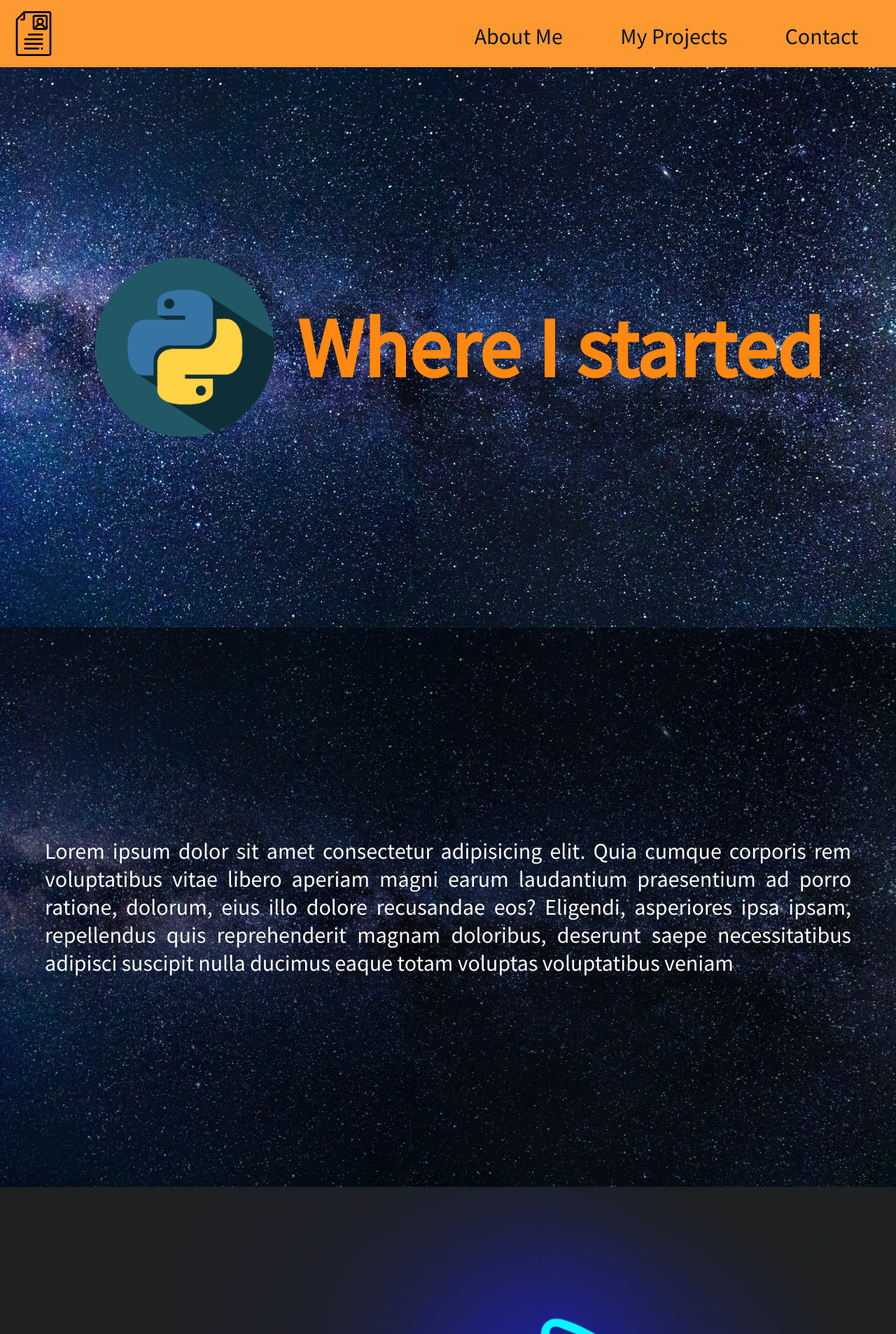
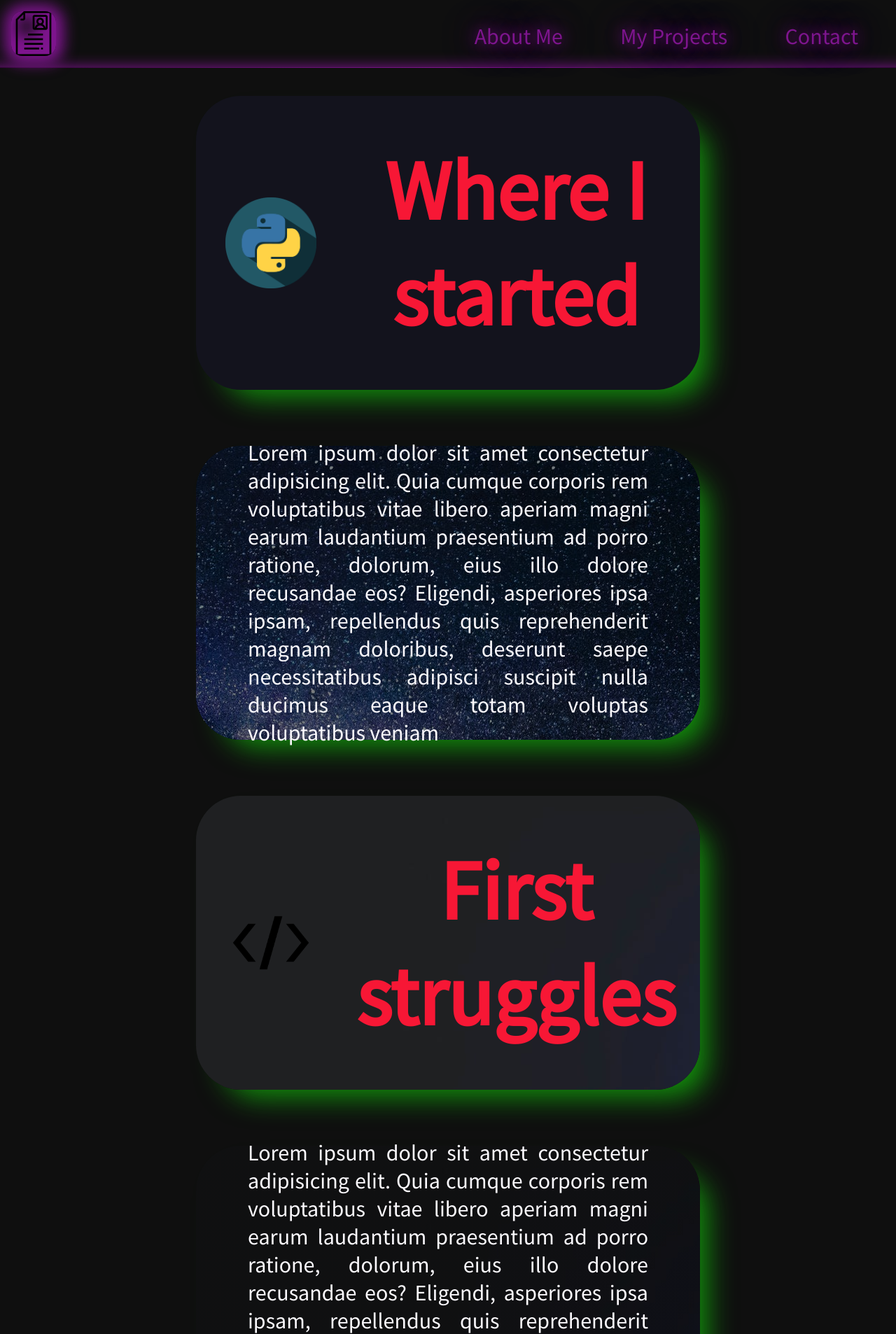
Before and after one commit to Ridgeso/MyCvSite, a Django app: page /about/ in a window 1280 px wide. Shown: the top 1906 px of the page at 70% size. Run offline with Django 3.2, Linux system fonts and the light colour scheme; data comes from the database, SQL or seed files in the repository; parts of the project's set-up code (start-up, migrations or seed data) failed here and were passed over.

Commit message:
it looks baaad

```diff
--- a/static/about/aboutstyle.css
+++ b/static/about/aboutstyle.css
@@ -1,24 +1,73 @@
 /* ^^^ about ^^^ */
+#about {
+    display: grid;
+    align-items: center;
+    justify-content: center;
+
+    background-color: #0F0F0F;
+}
+
+/* All componets */
+.my-past {
+    display: flex;
+    position:relative;
+
+    width: 700px;
+    height: 400px;
+    padding: 10px;
+    margin: 40px 30px;
+
+    align-items: center;
+    justify-content: center;
+
+    border-radius: 64px;
+    box-shadow: 25px 25px 40px -15px #13950C;
+    transition: all 0.2s ease-out;
+}
+
+.my-past:hover {
+    box-shadow: 0px 0px 40px 10px #13950C, 0px 0px 20px 5px #13950C inset;
+    transform: scale(1.01);
+}
+
+.picture {
+    background-size: cover;
+    background-repeat: no-repeat;
+    background-position: center;
+    background-attachment: fixed;
+}
+
+@media screen and (max-width: 877px) {
+    .my-past {
+        display: flex;
+        flex-wrap: wrap;
+    }
+}
+
 .my-text {
     padding: 64px;
     font-size: 32px;
-    color: #FAFCFA;
+    color: #FCFAFE;
     text-align: justify;
 }
 
-.about img {
-    width: 256px;
+#about img {
+    width: 130px;
     padding: 0px 32px;
     align-items: center;
 }
 
 /* ^^^ My Past 1 ^^^ */
+.page {
+    background-color: #13131d;
+}
+
 .page-1 {
     background: url("./space.jpeg");
 }
 
 .content-1 {
-    background: linear-gradient(rgba(0, 0, 0, 0.5), rgba(0, 0, 0, 0.5)), url("./space.jpeg");
+    background: linear-gradient(#00000080, #00000080), url("./space.jpeg");
 }
 
 /* ^^^ My Past 2 ^^^ */
@@ -27,7 +76,7 @@
 }
 
 .content-2 {
-    background: linear-gradient(rgba(0, 0, 0, 0.5), rgba(0, 0, 0, 0.5)), url("./inspiration.jpeg");
+    background: linear-gradient(#00000080, #00000080), url("./inspiration.jpeg");
 }
 
 /* ^^^ My Past 3 ^^^ */
@@ -36,7 +85,7 @@
 }
 
 .content-3 {
-    background: linear-gradient(rgba(0, 0, 0, 0.5), rgba(0, 0, 0, 0.5)), url("./code2.jpeg");
+    background: linear-gradient(#00000080, #00000080), url("./code2.jpeg");
     display: flex;
     flex-wrap: wrap;
 }
@@ -47,24 +96,28 @@
 
 /* - Skills Levels - */
 h3 {
-    color: #FF8811;
+    color: #F71735;
     font-size: 64px;
     margin: 0px
 }
 
 .my-skills {
+    display: block;
     position: relative;
+
     width: 100%;
-    height: 400px;
-    display: block;
-    padding: 32px;
-    margin: 32px;
+
+    padding: 0px;
+    margin: 0px;
 }
 
 .lang {
     position: relative;
     display: block;
-    height: 20%; /* <- Change this when add new skill */
+
+    padding: 0px;
+    margin-bottom: 40px;
+
     border-bottom: solid 6px #AEADF063;
 }
 
@@ -72,8 +125,7 @@ h3 {
     position: absolute;
     bottom: -6px;
     font-size: 28px;
-    /* border-bottom: solid 6px #AEADF0;     */
-    border-bottom: solid 6px #FF8811;
+    border-bottom: solid 6px #F71735;
 }
 
 .python {
@@ -95,25 +147,3 @@ h3 {
 .office {
     width: 60%;
 }
-
-/* All componets */
-.my-past {
-    display: flex;
-    height: 100vh;
-    align-items: center;
-    justify-content: center;
-}
-
-.picture {
-    background-size: cover;
-    background-repeat: no-repeat;
-    background-position: center;
-    background-attachment: fixed;
-}
-
-@media screen and (max-width: 877px) {
-    .my-past {
-        display: flex;
-        flex-wrap: wrap;
-    }
-}
--- a/static/basestyle.css
+++ b/static/basestyle.css
@@ -6,7 +6,7 @@
 body {
     margin: 0;
     padding: 0;
-    background: #FCFAEF;
+    background: #0F0F0F;
     color: #FCFAEF;
     font-family: "Source Sans Pro", sans-serif;
 }
@@ -27,31 +27,21 @@ body::-webkit-scrollbar-thumb {
 @keyframes scrollikon {
     0% { transform: scale(1.0) rotate(0deg); }
     25% { transform: scale(1.05) rotate(15deg); }
-    50% { transform: scale(1.1) rotate(-0); }
     75% { transform: scale(1.15) rotate(-15deg); }
     100% { transform: scale(1.2) rotate(0deg); }
-}
-
-@-moz-keyframes scrollikon {
+} @-moz-keyframes scrollikon {
     0% { transform: scale(1.0) rotate(0deg); }
     25% { transform: scale(1.05) rotate(15deg); }
-    50% { transform: scale(1.1) rotate(-0); }
     75% { transform: scale(1.15) rotate(-15deg); }
     100% { transform: scale(1.2) rotate(0deg); }
-}
-
-@-o-keyframes scrollikon {
+} @-o-keyframes scrollikon {
     0% { transform: scale(1.0) rotate(0deg); }
     25% { transform: scale(1.05) rotate(15deg); }
-    50% { transform: scale(1.1) rotate(-0); }
     75% { transform: scale(1.15) rotate(-15deg); }
     100% { transform: scale(1.2) rotate(0deg); }
-}
-
-@-webkit-keyframes scrollikon {
+} @-webkit-keyframes scrollikon {
     0% { transform: scale(1.0) rotate(0deg); }
     25% { transform: scale(1.05) rotate(15deg); }
-    50% { transform: scale(1.1) rotate(-0); }
     75% { transform: scale(1.15) rotate(-15deg); }
     100% { transform: scale(1.2) rotate(0deg); }
 }
@@ -63,13 +53,13 @@ body::-webkit-scrollbar-thumb {
     cursor: pointer;
 
     opacity: 0.0;
-    transition: opacity 0.3s ease-in-out;
-    -o-transition: opacity 0.3s ease-in-out;
-    -moz-transition: opacity 0.3s ease-in-out;
-    -webkit-transition: opacity 0.3s ease-in-out;
+    transition: all 0.3s ease-in-out;
+    -o-transition: all 0.3s ease-in-out;
+    -moz-transition: all 0.3s ease-in-out;
+    -webkit-transition: all 0.3s ease-in-out;
 
-    background: #FF8811;
-    border-radius: 100%;
+    background: #13950C;
+    border-radius: 50%;
 }
 
 #scroll.fade {
@@ -90,19 +80,16 @@ body::-webkit-scrollbar-thumb {
 }
 
 h1 {
-    /* display: flex;
-    justify-content: center;
-    align-items: center; */
     text-align: center;
 
-    color: #FF8811;
+    color: #F71735;
     font-size: 120px;
-    /* text-transform: capitalize; */
 }
 
 a {
     text-decoration: none;
-    color: #011627;
+    /* color: #011627; */
+    color: #7E158E;
     transition-duration: 0.25s;
     -o-transition-duration: 0.25s;
     -moz-transition-duration: 0.25;
@@ -110,13 +97,37 @@ a {
 }
 
 a:hover {
-    /* color: #08528f93; */
-    color: #03335A;
+    /* color: #03335A; */
+    color: #7E158E;
+}
+
+hr.top-line {
+    position: relative;
+    z-index: -10;
+
+    margin: 0px;
+    height: 1px;
+
+    border: none;
+    background-image: linear-gradient(to right, #320738, #7E158E, #320738);
+    box-shadow: 0px 20px 20px 20px #7E158E;
+}
+
+hr.bottom-line {
+    overflow: hidden;
+    position: relative;
+    z-index: -10;
+
+    margin: 0px;
+    height: 1px;
+
+    border: none;
+    background-image: linear-gradient(to right, #320738, #7E158E, #320738);
+    box-shadow: 0px -20px 20px 20px #7E158E;
 }
 
 /* ^^^ Top Bar ^^^ */
 #top-bar {
-    background: #FF8811DA;
     width: 100%;
     height: 96px;
     font-size: 32px;
@@ -130,7 +141,11 @@ a:hover {
 
 .logo {
     margin-left: 16px;
+    width: 64px;
     height: 64px;
+
+    box-shadow: 1px 1px 20px 10px #7E158E, -10px -10px 20px 20px #7E158E inset;
+    border-radius: 25%;
 }
 
 .links {
@@ -152,9 +167,13 @@ a:hover {
 }
 
 .links li:hover {
-    background: #FD840C;
+    /* background: #FD840C; */
+    background: #1F1F1F;
 }
 
+.links > li > a > span {
+    text-shadow: 0px 0px 20px #7e158e, 0px 0px 50px #7e158e;
+}
 
 @media screen and (max-width: 877px) {
     .links {
@@ -172,10 +191,9 @@ a:hover {
 
 /* ^^^ Bottom Bar ^^^ */
 #bottom-bar {
-    background: #011627;
     position: relative;
     display: flex;
-    /* width: 100%; */
+
     width: calc(100% - 32px);
     height: 128px;
     padding : 0px 16px;
--- a/templates/about.html
+++ b/templates/about.html
@@ -7,10 +7,10 @@
 
 {% block content %}
     {% comment %} <!-- Block --> {% endcomment %}
-    <div class="about">
+    <div id="about">
 
         {% comment %} <!-- First Info --> {% endcomment %}
-        <div class="my-past page-1 picture">
+        <div class="my-past page picture">
             <img src="{% static 'about/pythonlogo.png' %}" alt="Python Logo">
             <h1>Where I started</h1>
         </div>
--- a/templates/index.html
+++ b/templates/index.html
@@ -22,18 +22,20 @@
         <nav>
             <a href="/"><img class="logo" src="{% static 'logo.png' %}" alt="Logo"></a>
             <ul class="links">
-                <li><a href="/about/">About Me</a></li>
-                <li><a href="/projects/">My Projects</a></li>
-                <li><a href="/contact/">Contact</a></li>
+                <li><a href="/about/"><span>About Me</span></a></li>
+                <li><a href="/projects/"><span>My Projects</span></a></li>
+                <li><a href="/contact/"><span>Contact</span></a></li>
             </ul>
         </nav>
     </div>
+    <hr class="top-line">
 
     {% comment %} <!-- Main Block --> {% endcomment %}
     {% block content %}
 
     {% endblock %}
 
+    <hr class="bottom-line">
     {% comment %} <!-- Bottom Bar --> {% endcomment %}
     <div id="bottom-bar">
 
```
Also changed, not shown: other parts of templates/about.html (+7 -22 lines), static/main/mainstyle.css (+17 -7 lines), static/colors.png (deleted), 1 other file.
